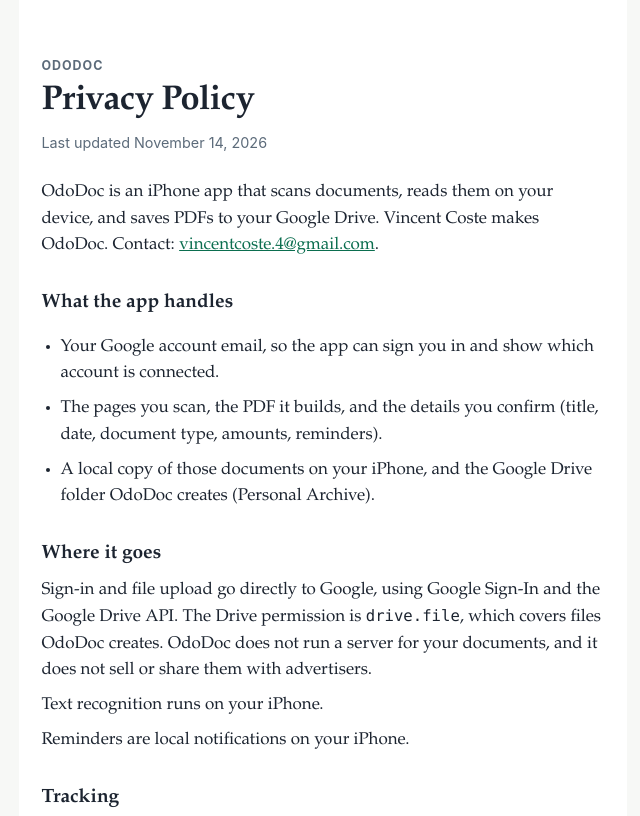
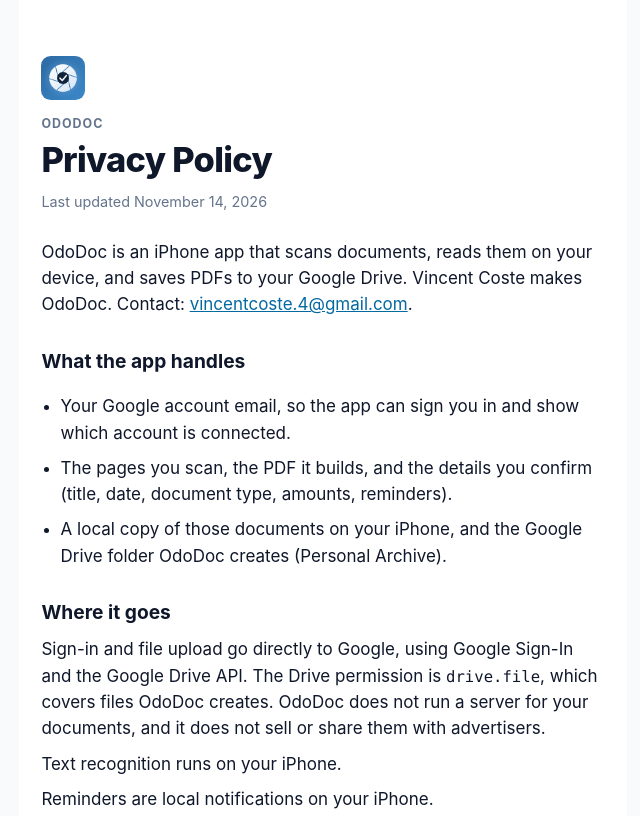
Before and after one commit to vcoste/ododoc-privacy, a plain HTML site: page index.html in a window 1280 px wide. Shown: the top 816 px of the page, without its empty margins (317-957 px from the left). Drawn offline with Linux system fonts and the light colour scheme.

Commit message:
Match the privacy and support pages to the app logo and colors.
Use the sky-blue app icon, slate type, and the system rounded title face.

```diff
--- a/index.html
+++ b/index.html
@@ -9,6 +9,7 @@
 </head>
 <body>
   <main>
+    <img class="logo" src="logo.png" width="44" height="44" alt="">
     <p class="eyebrow">OdoDoc</p>
     <h1>Privacy Policy</h1>
     <p class="updated">Last updated November 14, 2026</p>
--- a/style.css
+++ b/style.css
@@ -1,11 +1,11 @@
 :root {
   color-scheme: light;
-  --ink: #1c2430;
-  --muted: #5c6b7a;
-  --line: #e4e9ee;
-  --bg: #f7f8f6;
+  --ink: #0f172a;
+  --muted: #64748b;
+  --line: #e2e8f0;
+  --bg: #f8fafc;
   --paper: #ffffff;
-  --link: #0b6e4f;
+  --link: #0369a1;
 }
 
 * { box-sizing: border-box; }
@@ -14,7 +14,7 @@ body {
   margin: 0;
   background: var(--bg);
   color: var(--ink);
-  font: 17px/1.55 "Iowan Old Style", Palatino, Georgia, serif;
+  font: 17px/1.55 -apple-system, BlinkMacSystemFont, "Segoe UI", sans-serif;
 }
 
 main {
@@ -25,11 +25,19 @@ main {
   min-height: 100vh;
 }
 
+.logo {
+  width: 44px;
+  height: 44px;
+  border-radius: 22%;
+  display: block;
+  margin: 0 0 0.9rem;
+}
+
 .eyebrow {
   margin: 0 0 0.4rem;
-  font-family: -apple-system, BlinkMacSystemFont, "Segoe UI", sans-serif;
+  font-family: ui-rounded, -apple-system, BlinkMacSystemFont, "Segoe UI", sans-serif;
   font-size: 0.78rem;
-  font-weight: 650;
+  font-weight: 700;
   letter-spacing: 0.08em;
   text-transform: uppercase;
   color: var(--muted);
@@ -37,8 +45,9 @@ main {
 
 h1 {
   margin: 0;
+  font-family: ui-rounded, -apple-system, BlinkMacSystemFont, "Segoe UI", sans-serif;
   font-size: 2.15rem;
-  font-weight: 650;
+  font-weight: 800;
   letter-spacing: -0.02em;
   line-height: 1.15;
 }
@@ -46,14 +55,14 @@ h1 {
 .updated {
   margin: 0.7rem 0 1.6rem;
   color: var(--muted);
-  font-family: -apple-system, BlinkMacSystemFont, "Segoe UI", sans-serif;
   font-size: 0.9rem;
 }
 
 h2 {
   margin: 1.8rem 0 0.5rem;
+  font-family: ui-rounded, -apple-system, BlinkMacSystemFont, "Segoe UI", sans-serif;
   font-size: 1.2rem;
-  font-weight: 650;
+  font-weight: 700;
 }
 
 p, li { margin: 0.55rem 0; }
@@ -72,7 +81,6 @@ footer {
   margin: 0 auto;
   padding: 0 1.4rem 2.5rem;
   background: var(--paper);
-  font-family: -apple-system, BlinkMacSystemFont, "Segoe UI", sans-serif;
   font-size: 0.9rem;
 }
 
```
Also changed, not shown: support/index.html (+1 -0 lines), logo.png (added).
